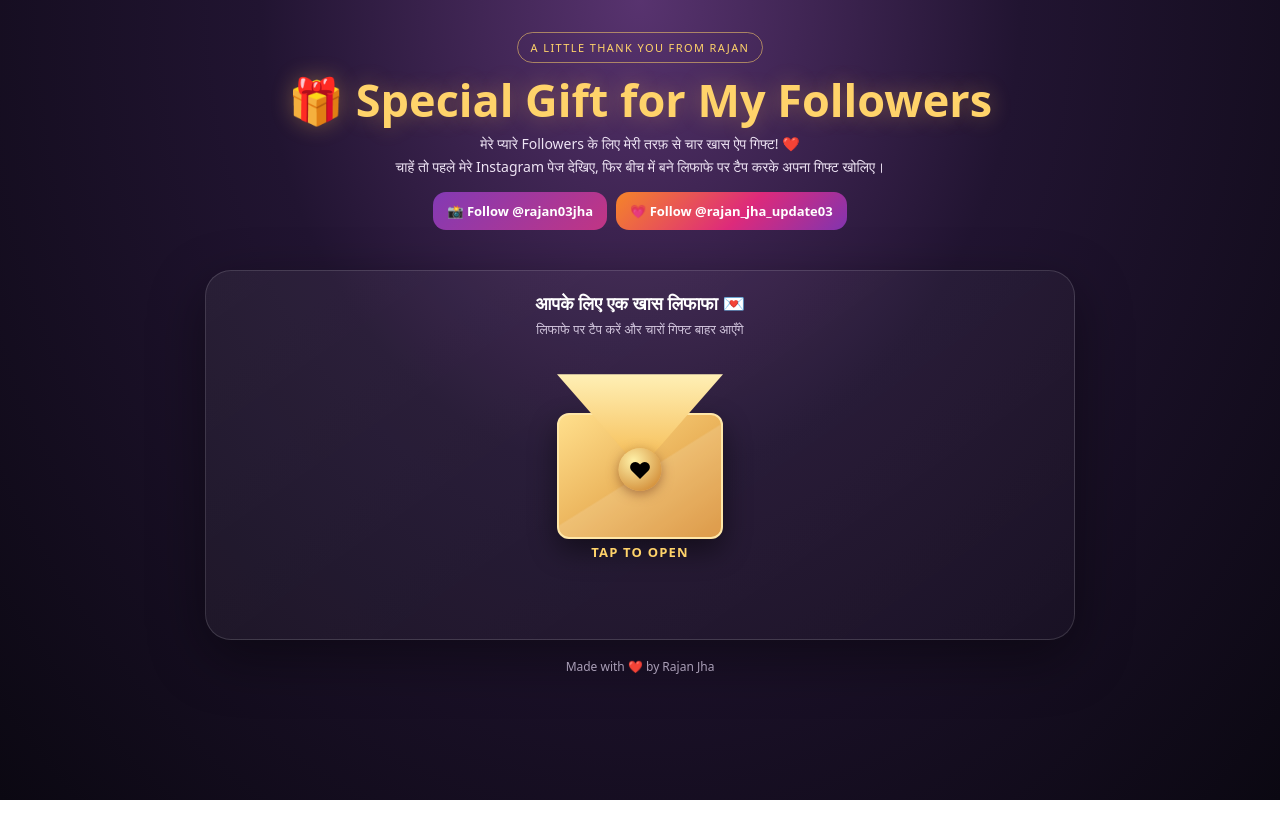
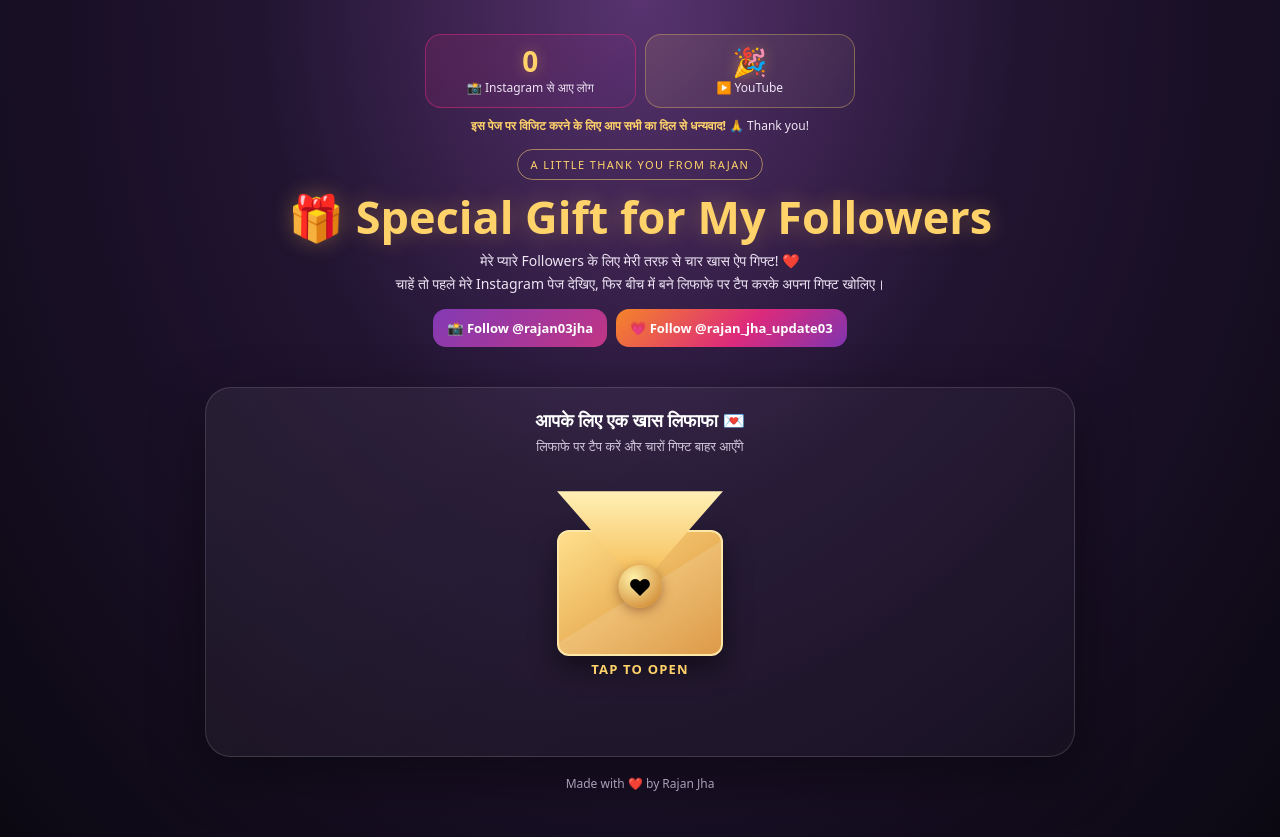
Before and after one commit to Rajan03jha/Rajan-Special-Gift-My-follower, a plain HTML site: page index.html in a window 1280 px wide. Before the commit the page ends 800 px from the top, so only its background shows below. Drawn offline with Linux system fonts and the light colour scheme; no server answers.

Commit message:
Add files via upload

```diff
--- a/index.html
+++ b/index.html
@@ -50,6 +50,14 @@ h1{font-size:clamp(27px,6vw,45px);line-height:1.12;color:var(--gold);margin:12px
 .gift h3{font-size:16px;margin:5px 0}
 .gift p{font-size:12px;line-height:1.4;color:var(--muted);margin:0}
 .tap{display:inline-block;margin-top:10px;color:var(--gold);font-size:11px;font-weight:900;letter-spacing:.7px}
+.visitWrap{margin:2px auto 14px;max-width:430px}
+.visitGrid{display:grid;grid-template-columns:1fr 1fr;gap:9px}
+.visitBox{padding:11px 8px;border:1px solid #ffd36a55;border-radius:16px;background:linear-gradient(135deg,#ffd36a1c,#ffffff08);text-align:center}
+.visitBox.ig{border-color:#dd2a7b88;background:linear-gradient(135deg,#dd2a7b26,#8134af14)}
+.visitNum{font-size:28px;font-weight:900;color:var(--gold);line-height:1.1;font-variant-numeric:tabular-nums;text-shadow:0 0 14px #ffbd5566}
+.visitLbl{font-size:12px;line-height:1.35;color:#eee4f4;margin-top:3px}
+.visitThanks{margin:9px 4px 0;font-size:12px;line-height:1.5;color:#eee4f4}
+.visitThanks b{color:var(--gold)}
 .footer{text-align:center;color:#a99eb6;font-size:12px;margin:18px 0 0}
 #spark{position:fixed;inset:0;width:100%;height:100%;pointer-events:none;z-index:9}
 @media(max-width:430px){.wrap{padding:16px 11px 32px}.stage{padding:17px 10px 20px;min-height:350px}.grid{gap:9px}.gift{padding:14px 8px;min-height:180px}.logoWrap{width:60px;height:60px}.social{font-size:12px}}
@@ -60,6 +68,13 @@ h1{font-size:clamp(27px,6vw,45px);line-height:1.12;color:var(--gold);margin:12px
 <canvas id="spark"></canvas>
 <main class="wrap">
 <header>
+ <div class="visitWrap" aria-live="polite">
+  <div class="visitGrid">
+   <div class="visitBox ig"><div class="visitNum" id="visitIg">…</div><div class="visitLbl">📸 Instagram से आए लोग</div></div>
+   <div class="visitBox"><div class="visitNum" id="visitOther">…</div><div class="visitLbl">▶️ YouTube</div></div>
+  </div>
+  <p class="visitThanks"><b>इस पेज पर विजिट करने के लिए आप सभी का दिल से धन्यवाद! 🙏</b> Thank you!</p>
+ </div>
  <span class="kicker">A LITTLE THANK YOU FROM RAJAN</span>
  <h1>🎁 Special Gift for My Followers</h1>
  <p class="intro">मेरे प्यारे Followers के लिए मेरी तरफ़ से चार खास ऐप गिफ्ट! ❤️<br>चाहें तो पहले मेरे Instagram पेज देखिए, फिर बीच में बने लिफाफे पर टैप करके अपना गिफ्ट खोलिए।</p>
@@ -134,6 +149,31 @@ document.querySelectorAll(".logoWrap").forEach(box=>{
  next();
 });
 
+/* VISITOR COUNTER (Abacus – free, बिना signup)
+   दो गिनतियाँ: Instagram से आए / अन्य। एक डिवाइस सिर्फ़ एक बार गिना जाता है। */
+(function(){
+ const base="https://abacus.jasoncameron.dev/",ns="rajan03jha-gifts";
+ const el={ig:document.getElementById("visitIg"),other:document.getElementById("visitOther")};
+ const fromIg=/instagram/i.test(navigator.userAgent)||/instagram\.com/i.test(document.referrer)||/[?&](utm_source|source)=(ig|instagram)/i.test(location.search);
+ const mine=fromIg?"ig":"other";
+ let counted=false;
+ try{counted=localStorage.getItem("rj_gift_counted")!==null;}catch(e){}
+ function call(kind,which){
+  return fetch(base+kind+"/"+ns+"/visitors-"+which).then(r=>{if(!r.ok)throw 0;return r.json();}).then(d=>{const v=Number(d.value);if(!isFinite(v))throw 0;return v;});
+ }
+ function show(which,target){
+  const t0=performance.now(),dur=900;
+  (function tick(t){const p=Math.min(1,(t-t0)/dur);el[which].textContent=Math.round(target*p).toLocaleString("en-IN");if(p<1)requestAnimationFrame(tick);})(t0);
+ }
+ ["ig","other"].forEach(which=>{
+  const kind=(!counted&&which===mine)?"hit":"get";
+  call(kind,which)
+   .catch(()=>kind==="get"?0:Promise.reject())
+   .then(v=>{show(which,v);if(kind==="hit"){try{localStorage.setItem("rj_gift_counted",mine);}catch(e){}}})
+   .catch(()=>{el[which].textContent="🎉";});
+ });
+})();
+
 function burst(){
  const c=document.getElementById("spark"),ctx=c.getContext("2d"),dpr=window.devicePixelRatio||1;
  c.width=innerWidth*dpr;c.height=innerHeight*dpr;ctx.setTransform(dpr,0,0,dpr,0,0);
```
